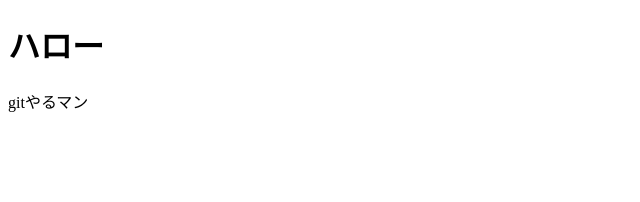
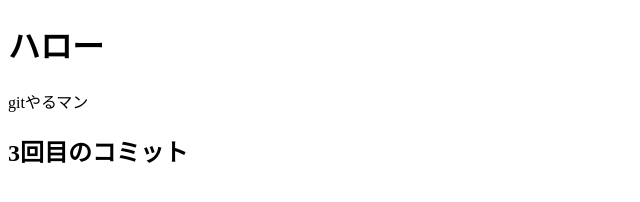
Before and after one commit to Star-yutaro/3.5, a plain HTML site: page index.html in a window 1280 px wide. Shown: the whole page, without its empty margins (0-640 px from the left). Drawn offline with Linux system fonts and the light colour scheme.

Commit message:
index.htmlにh2追加

```diff
--- a/index.html
+++ b/index.html
@@ -10,6 +10,7 @@
 <body>
     <h1>ハロー</h1>
     <p>gitやるマン</p>
+    <h2>3回目のコミット</h2>
 </body>
 
 </html>
```
